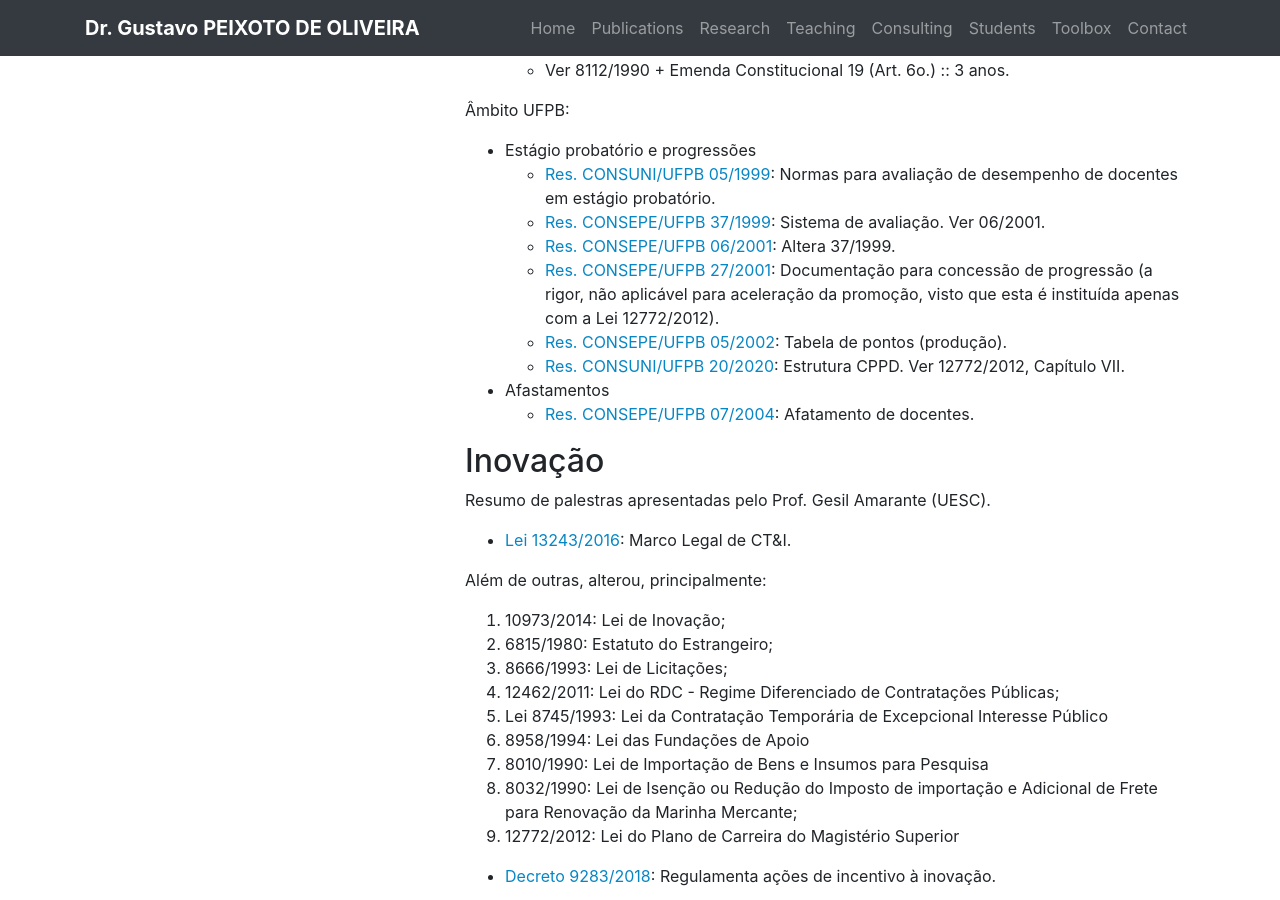
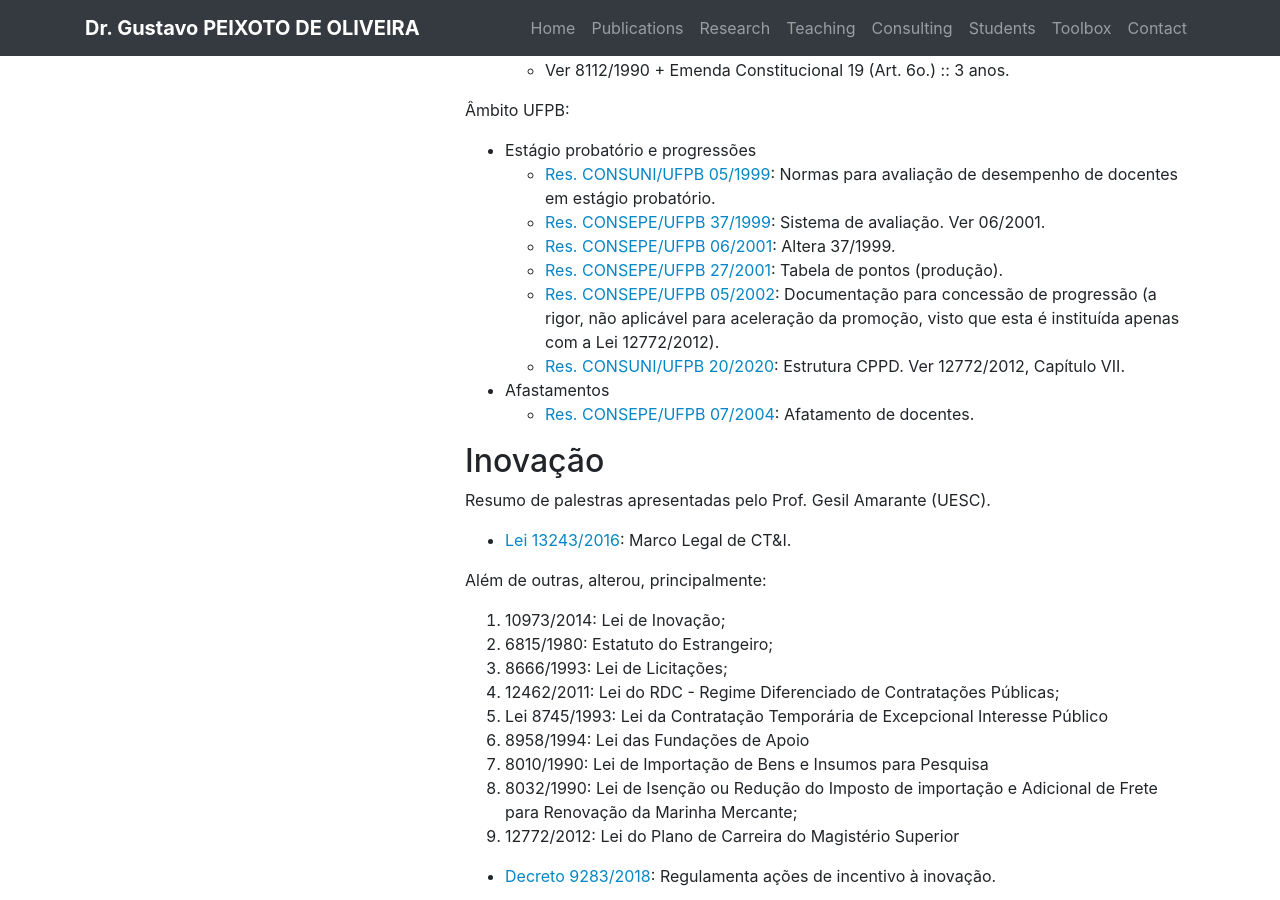
Before and after one commit to gcpeixoto/gcpeixoto.github.io, a Jekyll site: the page built from _toolbox/G-w-law.md, in a window 1280 px wide and 900 px high, scrolled down 589 px. Built offline with Jekyll 4.4.1, drawn with Linux system fonts in a browser that asks for light colours.

Commit message:
Fix description.

```diff
--- a/_toolbox/G-w-law.md
+++ b/_toolbox/G-w-law.md
@@ -35,8 +35,8 @@
 	- [Res. CONSUNI/UFPB 05/1999](../_media/files/leis/resolucao-consuni-05-1999-normas-estagio-probatorio.pdf): Normas para avaliação de desempenho de docentes em estágio probatório.
 	- [Res. CONSEPE/UFPB 37/1999](../_media/files/leis/resolucao-consepe-37-1999-progressao.pdf): Sistema de avaliação. Ver 06/2001.
 	- [Res. CONSEPE/UFPB 06/2001](../_media/files/leis/resolucao-consepe-06-2001-progressao.pdf): Altera 37/1999.
-	- [Res. CONSEPE/UFPB 27/2001](../_media/files/leis/resolucao-consepe-27-2001-progressao-tabela.pdf): Documentação para concessão de progressão (a rigor, não aplicável para aceleração da promoção, visto que esta é instituída apenas com a Lei 12772/2012).
-	- [Res. CONSEPE/UFPB 05/2002](../_media/files/leis/resolucao-consepe-05-2002-documentos.pdf): Tabela de pontos (produção).
+	- [Res. CONSEPE/UFPB 27/2001](../_media/files/leis/resolucao-consepe-27-2001-progressao-tabela.pdf): Tabela de pontos (produção).
+	- [Res. CONSEPE/UFPB 05/2002](../_media/files/leis/resolucao-consepe-05-2002-documentos.pdf): Documentação para concessão de progressão (a rigor, não aplicável para aceleração da promoção, visto que esta é instituída apenas com a Lei 12772/2012).
 	- [Res. CONSUNI/UFPB 20/2020](../_media/files/leis/resolucao-consuni-20-2020-estrutura-cppd.pdf): Estrutura CPPD. Ver 12772/2012, Capítulo VII.
 
 - Afastamentos
```
